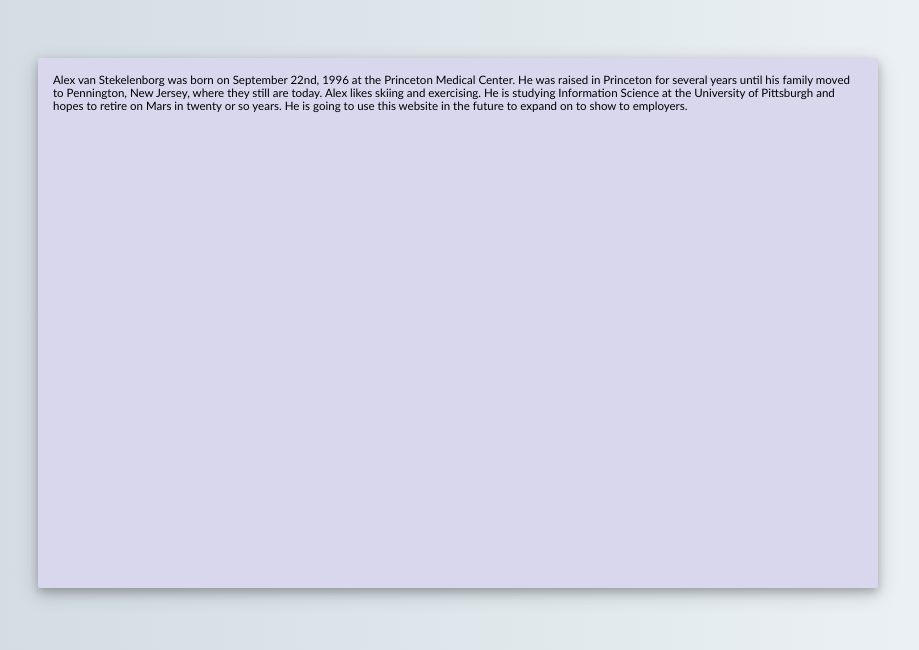
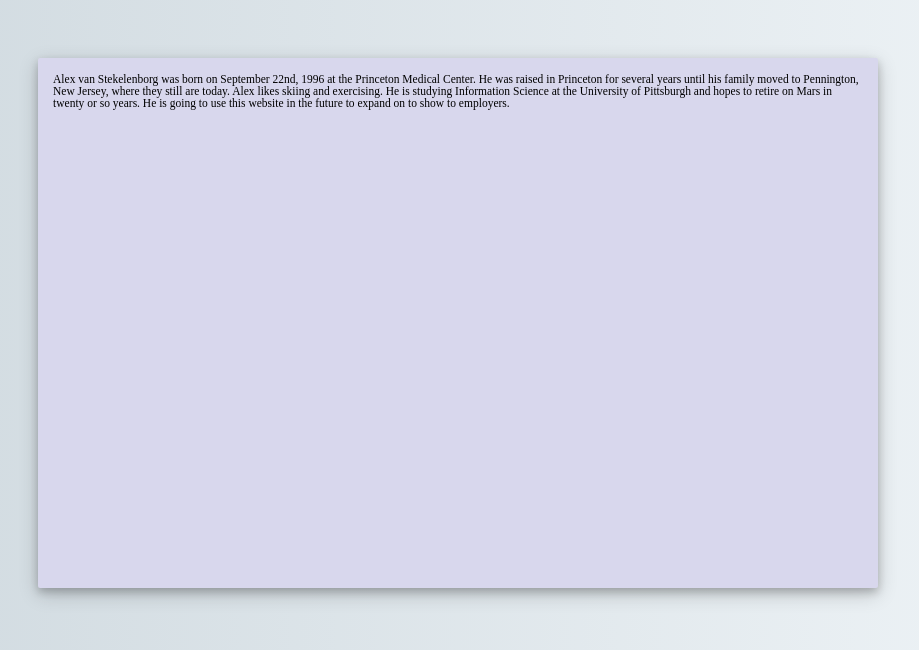
Before and after one commit to vanStek/vanStek.github.io, a plain HTML site: page pages/about/about.html in a window 1280 px wide. Shown: the part 190-840 px from the top of the page, without its empty margins (182-1101 px from the left). Drawn offline with Linux system fonts and the light colour scheme.

Commit message:
changed calibri font

```diff
--- a/pages/about/about.html
+++ b/pages/about/about.html
@@ -16,7 +16,7 @@
 
         <div class="Container">
             <p>
-                <font face="Calibri">
+
                 Alex van Stekelenborg was born on September 22nd, 1996 at the Princeton Medical Center. He was raised in Princeton for several years until his family moved to Pennington, New Jersey, where they still are today. Alex likes skiing and exercising. He is studying Information Science at the University of Pittsburgh and hopes to retire on Mars in twenty or so years. He is going to use this website in the future to expand on to show to employers.
             </p>
 
```
